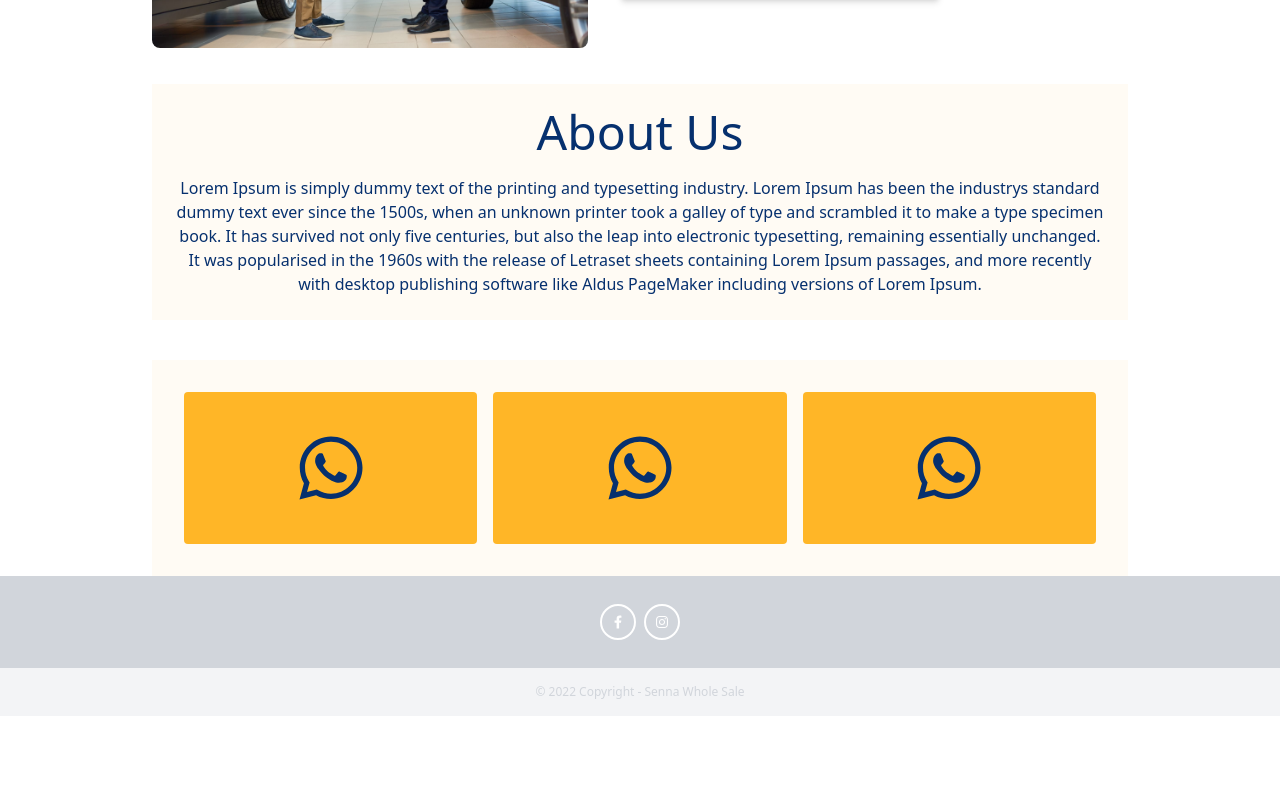
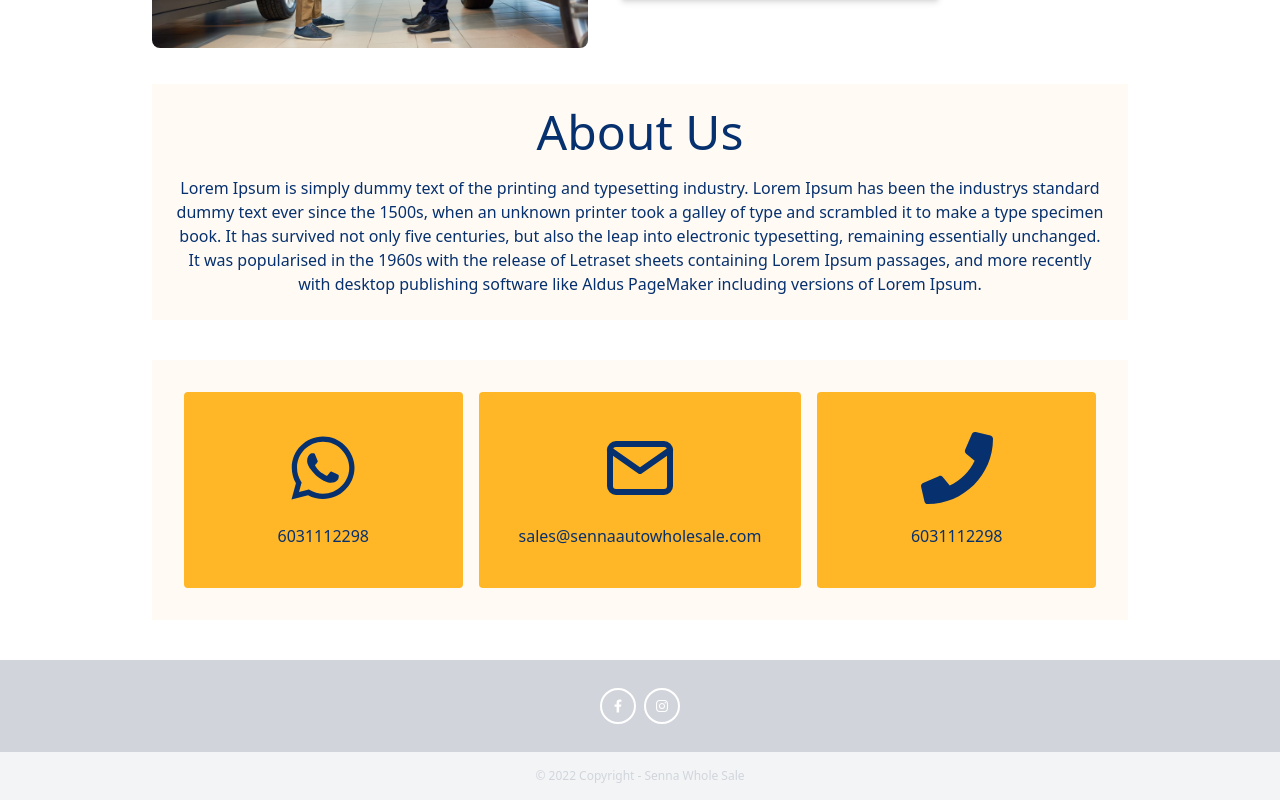
Before and after one commit to reginaldogomes/senna-auto-wholesale, a Next.js app: page / in a window 1280 px wide. Shown: the part 441-1241 px from the top of the page. Before the commit the page ends 1157 px from the top, so only its background shows below. Built offline with nearby package versions, Linux system fonts and the light colour scheme.

Commit message:
ajustes layout buttons

```diff
--- a/src/components/Index/Index.tsx
+++ b/src/components/Index/Index.tsx
@@ -1,6 +1,8 @@
 import Link from 'next/link'
 import { Title } from 'components/common/Title/Index'
 import { FaWhatsapp } from 'react-icons/fa'
+import { FaPhone } from 'react-icons/fa'
+import { FiMail } from 'react-icons/fi'
 
 const Index = () => {
     return (
@@ -53,12 +55,21 @@ const Index = () => {
                     <ul className="flex flex-wrap shrink lg:flex-nowrap">
                         <li className="w-full bg-yellow bg-opacity-7 m-2 rounded p-10">
                             <FaWhatsapp className="m-auto text-7xl text-blue" />
+                            <span className="m-auto text-base text-blue text-center block mt-5">
+                                6031112298
+                            </span>
                         </li>
                         <li className="w-full bg-yellow bg-opacity-7 m-2 rounded p-10">
-                            <FaWhatsapp className="m-auto text-7xl text-blue" />
+                            <FiMail className="m-auto text-7xl text-blue" />
+                            <span className="m-auto text-base text-blue text-center block mt-5">
+                                sales@sennaautowholesale.com
+                            </span>
                         </li>
                         <li className="w-full bg-yellow bg-opacity-7 m-2 rounded p-10">
-                            <FaWhatsapp className="m-auto text-7xl text-blue" />
+                            <FaPhone className="m-auto text-7xl text-blue" />
+                            <span className="m-auto text-base text-blue text-center block mt-5">
+                                6031112298
+                            </span>
                         </li>
                     </ul>
                 </section>
--- a/src/components/Layout/Footer.tsx
+++ b/src/components/Layout/Footer.tsx
@@ -1,6 +1,6 @@
 export const Footer = () => {
     return (
-        <footer className="text-center bg-gray-300 text-white">
+        <footer className="text-center bg-gray-300 text-white mt-10">
             <div className="container mx-auto px-6 pt-6">
                 <div className="flex justify-center mb-6">
                     <a
```
